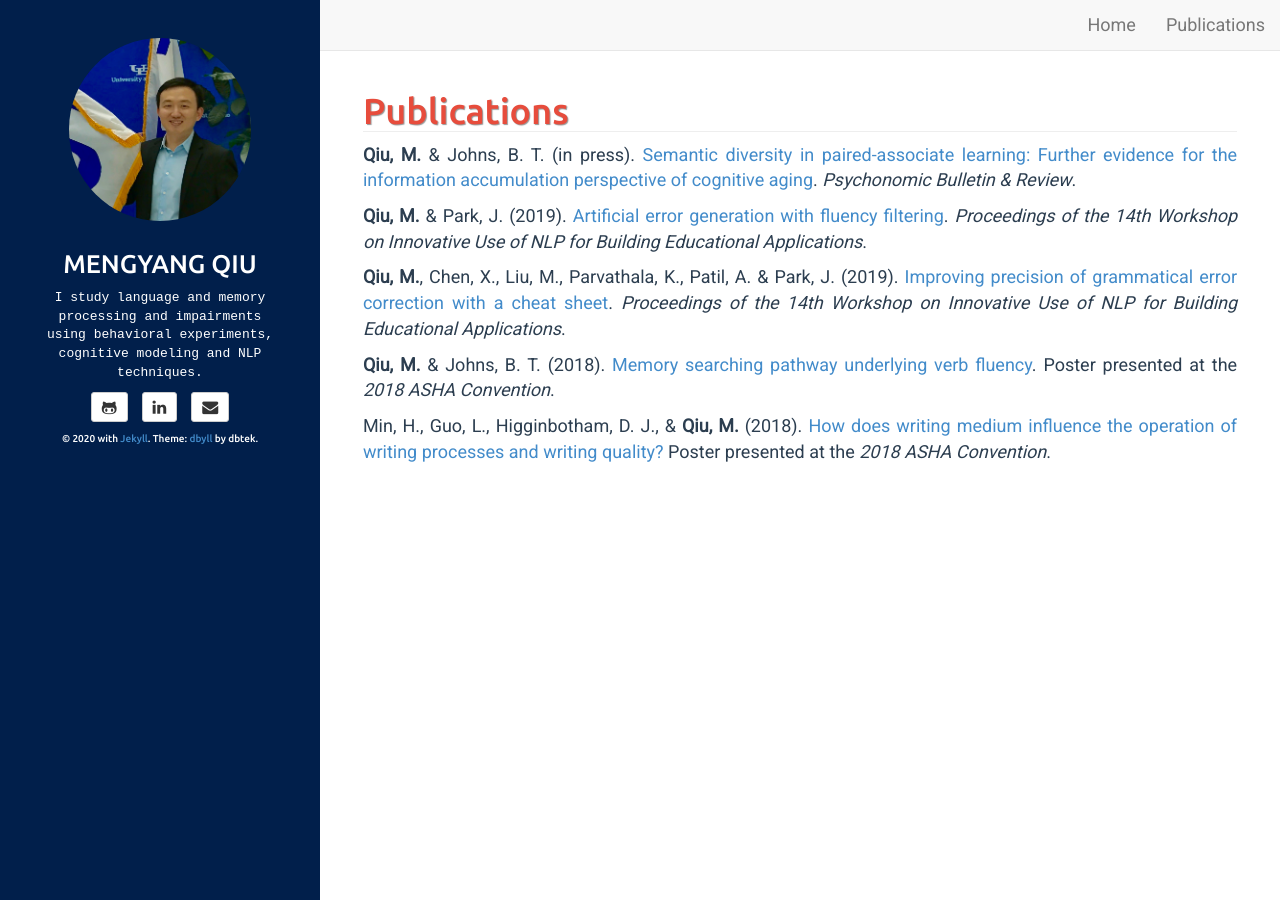
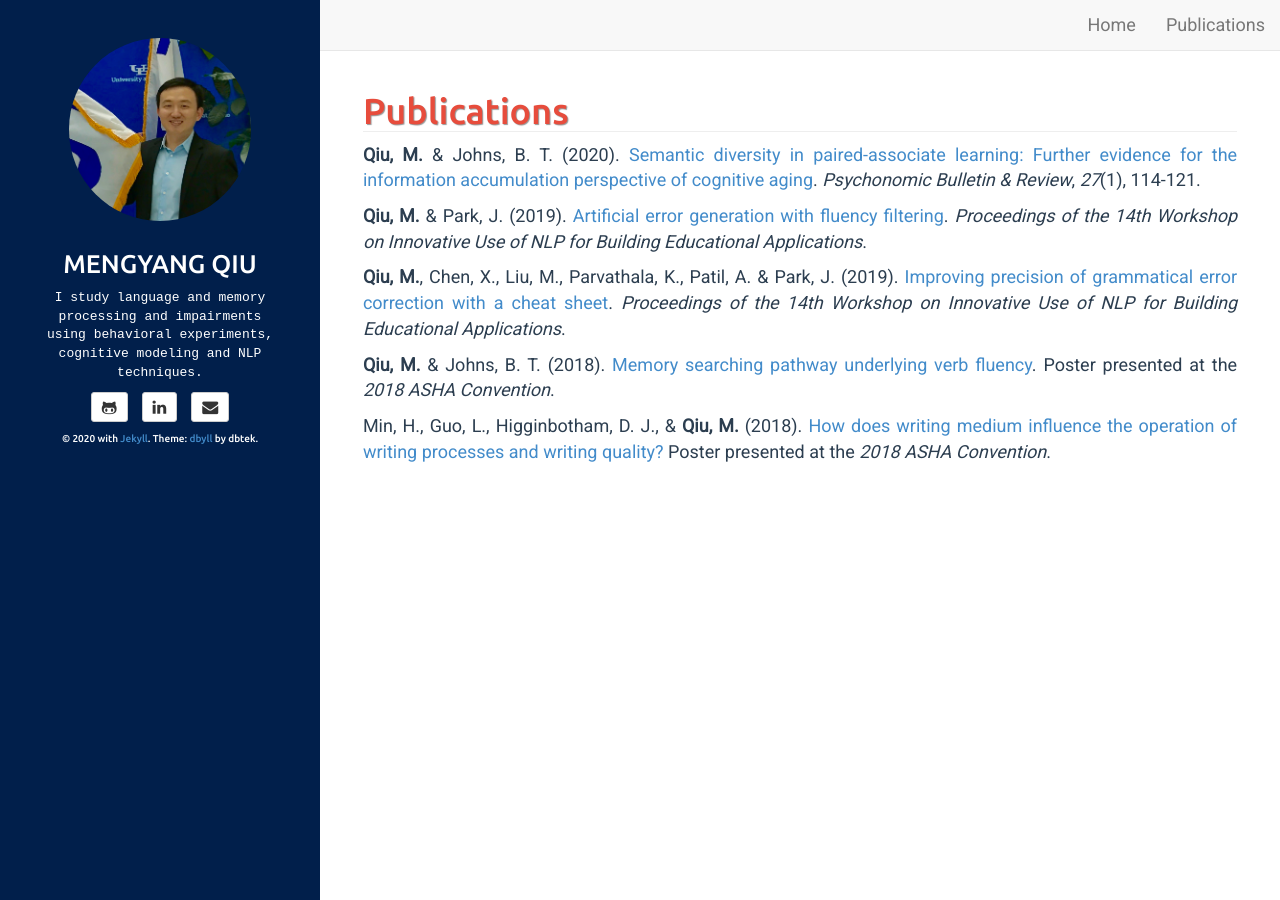
Before and after one commit to mengyangq/mengyangq.github.io, a Jekyll site: the page built from publications.html, in a window 1280 px wide. Built offline with Jekyll 4.4.1, drawn with Linux system fonts in a browser that asks for light colours.

Commit message:
Update publications.md

```diff
--- a/_includes/publications.md
+++ b/_includes/publications.md
@@ -1,7 +1,7 @@
 # Publications
 
 <!---### Posters--->
-**Qiu, M.** & Johns, B. T. (in press). [Semantic diversity in paired-associate learning: Further evidence for the information accumulation perspective of cognitive aging](https://rdcu.be/bZaKR). *Psychonomic Bulletin & Review*.
+**Qiu, M.** & Johns, B. T. (2020). [Semantic diversity in paired-associate learning: Further evidence for the information accumulation perspective of cognitive aging](https://rdcu.be/bZaKR). *Psychonomic Bulletin & Review*, *27*(1), 114-121.
 
 **Qiu, M.** & Park, J. (2019). [Artificial error generation with fluency filtering](https://www.aclweb.org/anthology/W19-4408). *Proceedings of the 14th Workshop on Innovative Use of NLP for Building Educational Applications*.
 
```
